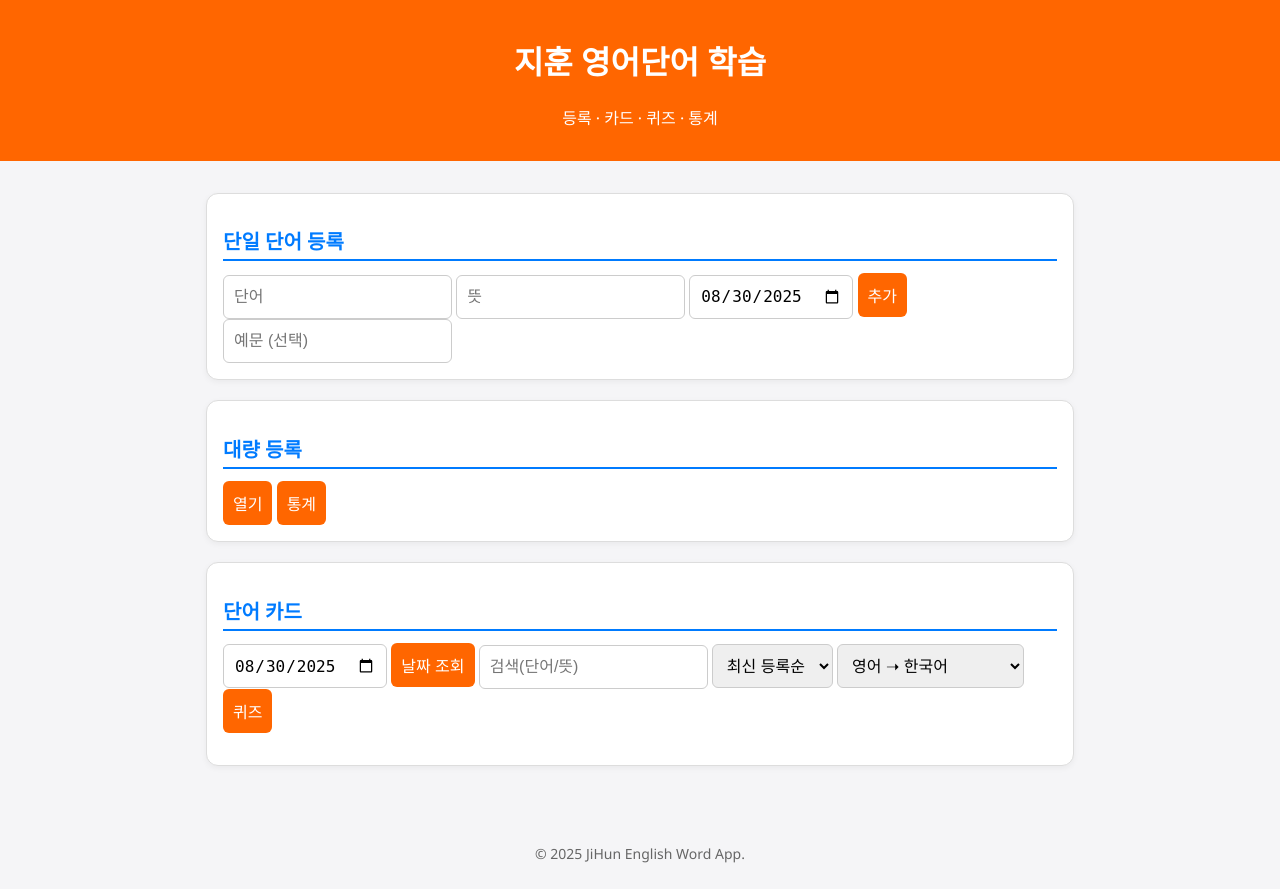
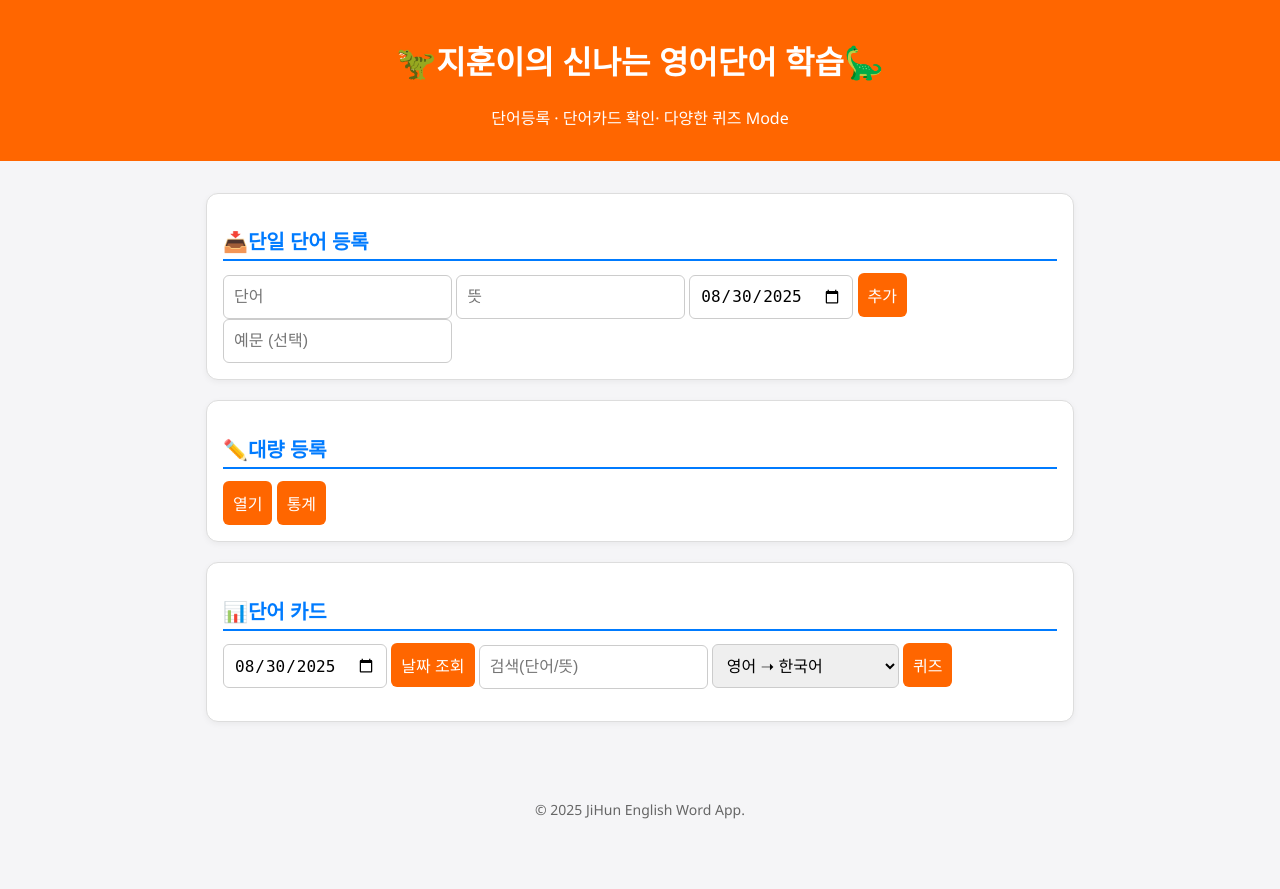
Before and after one commit to anredvon/english-word-app, a Flask app: page / in a window 1280 px wide. After the commit the page ends 819 px from the top, so only its background shows below. Run offline with Flask 3, Linux system fonts and the light colour scheme; data that the repository does not hold is empty.

Commit message:
버튼정보 일부수정후 커밋.

```diff
--- a/templates/index.html
+++ b/templates/index.html
@@ -3,21 +3,21 @@
 <head>
     <meta name="viewport" content="width=device-width, initial-scale=1.0, user-scalable=no">
   <meta charset="UTF-8">
-  <title>지훈 영어단어 학습</title>
+  <title>🦖지훈이의 신나는 영어단어 학습🦕</title>
   <link rel="stylesheet" href="/static/style.css">
   <script defer src="/static/app.js"></script>
 </head>
 <body>
   <header>
-    <h1>지훈 영어단어 학습</h1>
-    <p>등록 · 카드 · 퀴즈 · 통계</p>
+    <h1>🦖지훈이의 신나는 영어단어 학습🦕</h1>
+    <p>단어등록 · 단어카드 확인· 다양한 퀴즈 Mode</p>
   </header>
 
   <main>
     <!-- 단일 단어 등록 -->
       <div class="container">
     <section class="panel">
-      <h2>단일 단어 등록</h2>
+      <h2>📥단일 단어 등록</h2>
       <form id="wordForm">
         <div class="row">
           <input id="word" type="text"placeholder="단어" required>
@@ -33,7 +33,7 @@
 
     <!-- 대량 등록 -->
       <section class="panel">
-          <h2>대량 등록</h2>
+          <h2>✏️대량 등록</h2>
           <!-- 열기 버튼 -->
           <button id="toggleBulk" class="accent">열기</button>
           <button id="btnStats" class="accent">통계</button>
@@ -52,17 +52,17 @@
 
     <!-- 단어 카드 -->
     <section class="panel">
-      <h2>단어 카드</h2>
+      <h2>📊단어 카드</h2>
       <div class="row wrap gap">
         <input id="filterDate" type="date">
         <button id="loadByDate" class="accent">날짜 조회</button>
         <input id="search" type="text" placeholder="검색(단어/뜻)">
         <!--<button id="btnSearch" class="accent">검색</button>-->
-        <select id="sort">
+        <!--<select id="sort">
             <option value="created_desc">최신 등록순</option>
             <option value="alpha_asc">A-Z까지</option>
             <option value="alpha_desc">Z-A까지</option>
-        </select>
+          </select>-->
           <select id="quizMode">
             <option value="en2ko">영어 ➝ 한국어</option>
             <option value="ko2en">한국어 ➝ 영어</option>
```
Lines whose indentation alone changed are shown as unchanged.
